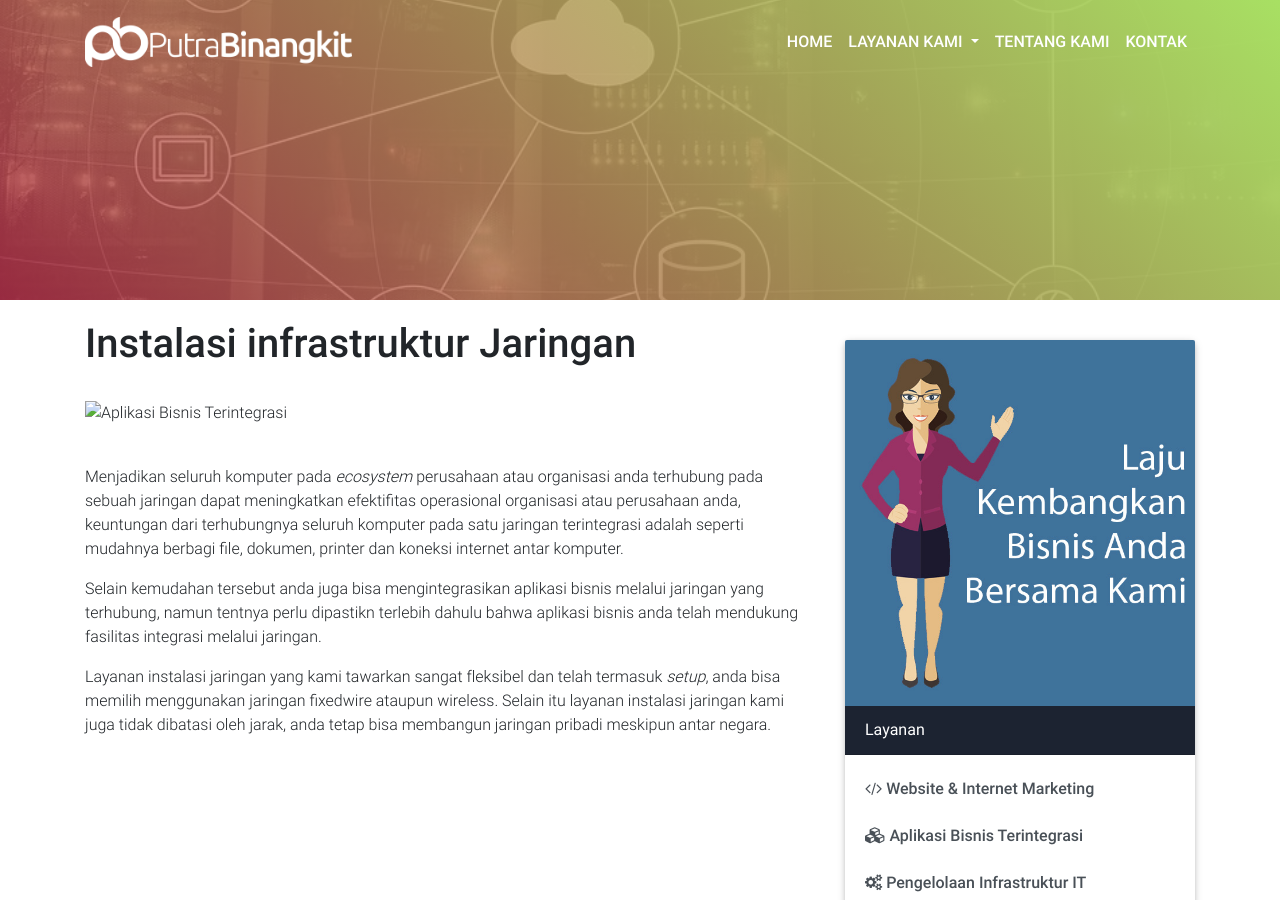
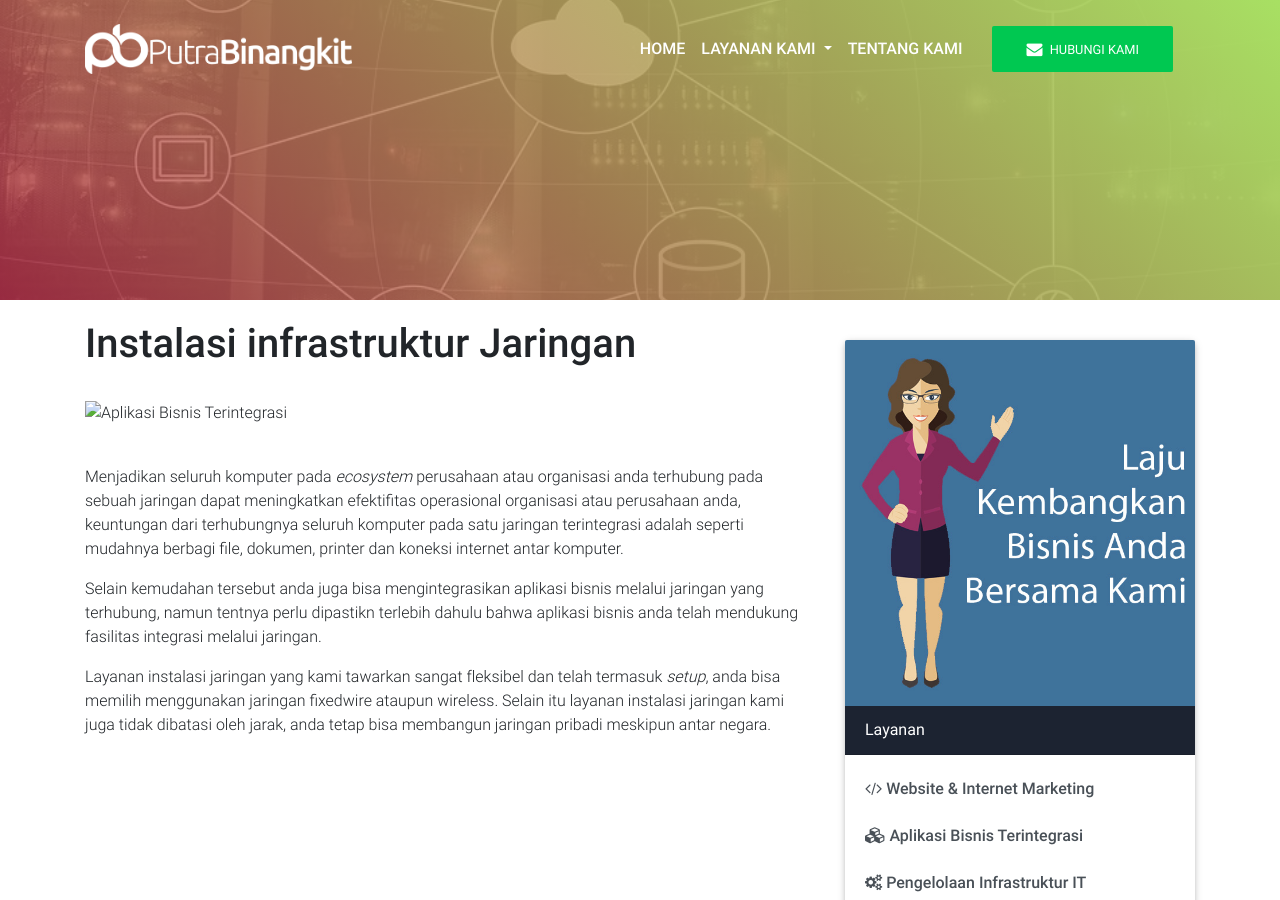
Before and after one commit to PutraBinangkit/putrabinangkit.github.io, a Jekyll site: the page built from instalasi-jaringan.md, in a window 1280 px wide and 900 px high. Built offline with Jekyll 4.4.1, drawn with Linux system fonts in a browser that asks for light colours.

Commit message:
Update head-single.html

```diff
--- a/_includes/head-single.html
+++ b/_includes/head-single.html
@@ -71,10 +71,12 @@
                         <li class="nav-item">
                             <a class="nav-link font-up" href="{{ site.baseurl }}/about-us/" data-offset="20">Tentang Kami</a>
                         </li>
-                        <li class="nav-item">
-                            <a class="nav-link font-up" href="{{ site.baseurl }}/kontak/" data-offset="100">Kontak</a>
-                        </li>
                     </ul>
+                        <form class="form-inline">
+                        <a class="nav-link font-up" href="{{ site.baseurl }}/kontak/" data-offset="20">
+                         <button class="btn btn-success z-depth-0"><i class="fa fa-envelope mr-1"></i> Hubungi Kami</button>
+                        </a>
+                        </form>
                 </div>
             </div>
         </nav>
```
